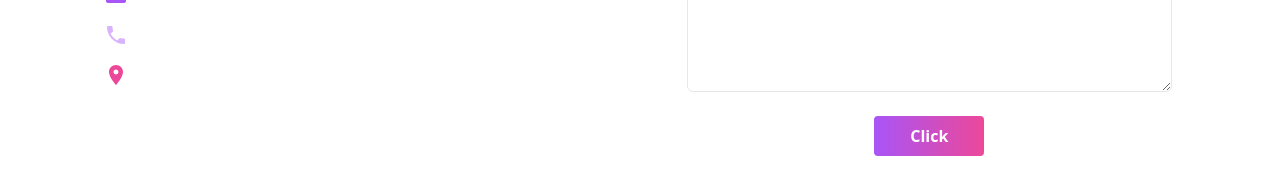
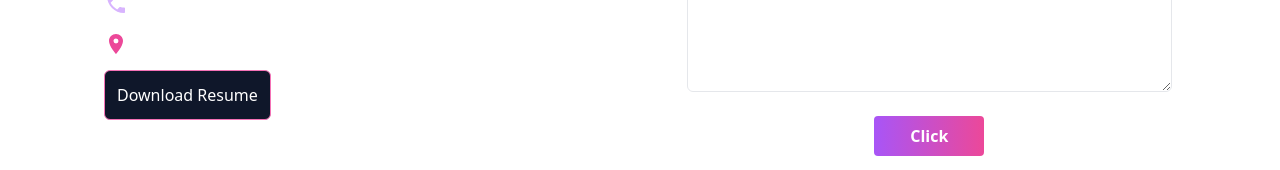
Before and after one commit to Velu-samy/portfolio, a React (Vite) app: page / in a window 1280 px wide. Shown: the part 3606-3776 px from the top of the page. Built offline with nearby package versions, Linux system fonts and the light colour scheme.

Commit message:
pdf button updated

```diff
--- a/src/components/Form.jsx
+++ b/src/components/Form.jsx
@@ -2,6 +2,7 @@ import React, { useState, useRef } from 'react';
 import { MdEmail, MdPhone, MdLocationOn } from "react-icons/md";
 import { motion } from 'framer-motion';
 import emailjs from '@emailjs/browser';
+import resume from '../asstes/velusamy M -softwaredevloper.pdf';
 
 function Form() {
   const [values, setValues] = useState({
@@ -78,6 +79,16 @@ function Form() {
               <MdLocationOn className="text-pink-500 text-2xl" />
               <p className='lg:text-xl'>Chennai, Vadapalani</p>
             </div>
+            <div className="container-tags mt-3 flex gap-2 items-center">
+              <a
+                href={resume}
+                className="border border-pink-400  p-2  lg:p-3 rounded-md bg-slate-900 text-white hover:bg-pink-400 transition-colors"
+                download="Velusamy-M-SoftwareDeveloper"
+              >
+                Download Resume
+              </a>
+            </div>
+
           </motion.div>
         </div>
 
```
Also changed, not shown: 1 other file (tests, documents, lock files or other folders).
